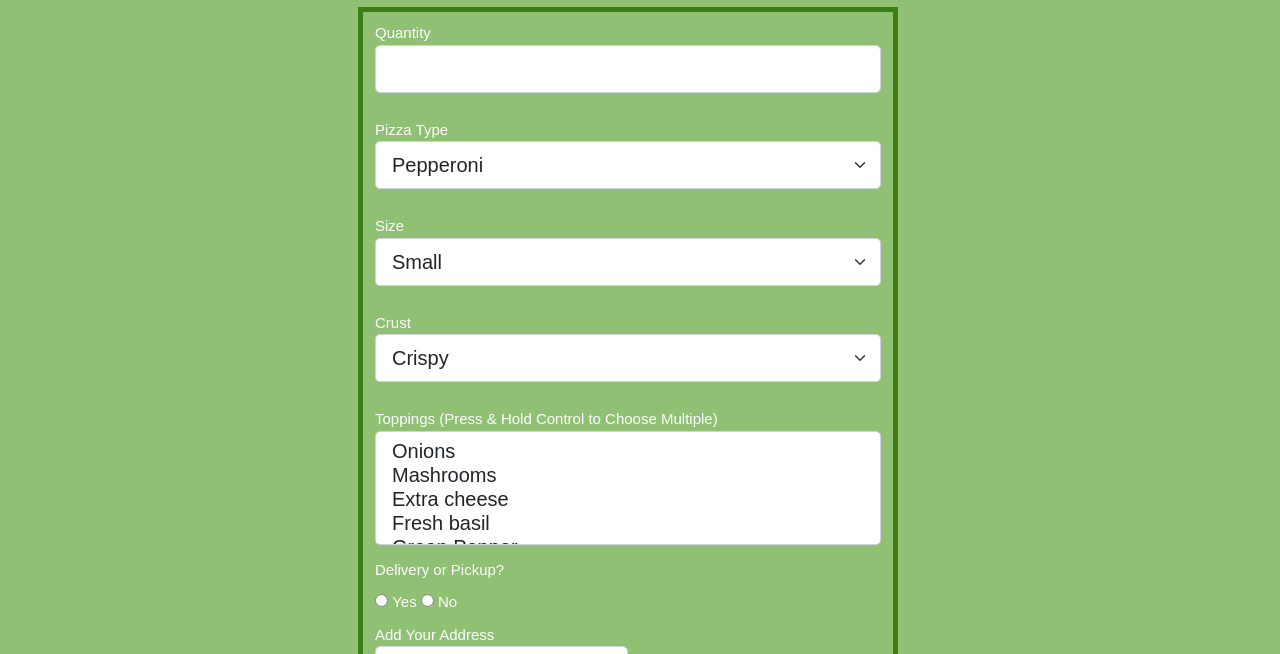
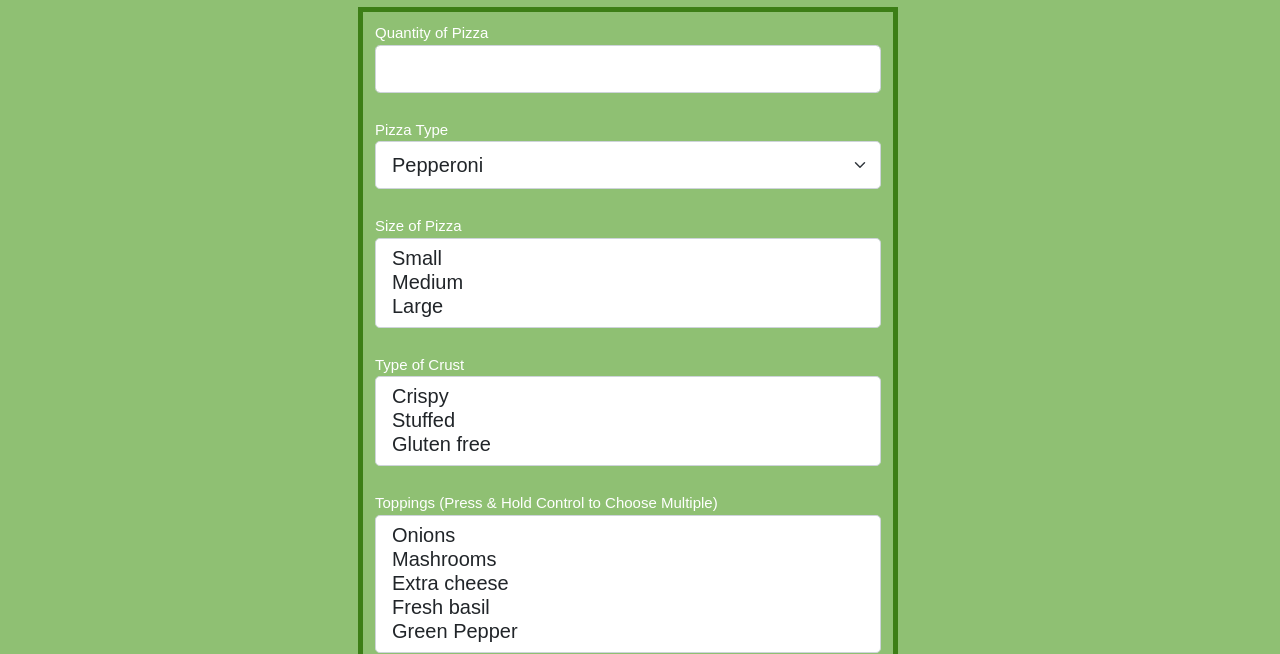
Before and after one commit to RobbinGIT/Top-Pizzas, a plain HTML site: page order.html in a window 1280 px wide. Shown: the part 143-797 px from the top of the page. Drawn offline with nearby package versions, Linux system fonts and the light colour scheme; a web font is replaced by a local one.

Commit message:
type of crust

```diff
--- a/css/style.css
+++ b/css/style.css
@@ -98,7 +98,7 @@ ul {
 
 .banner {
 	padding: 180px 0px;
-	background-image: url(img/banner-bg.jpg);
+	background-image: url(../img/banner-bg.jpg);
 	background-repeat: no-repeat;
 	background-size: cover;
 	background-position: center center;
--- a/order.html
+++ b/order.html
@@ -16,8 +16,7 @@
     <script src="https://unpkg.com/sweetalert/dist/sweetalert.min.js"></script>
     <script src="https://code.jquery.com/jquery-3.3.1.min.js" integrity="sha256-FgpCb/KJQlLNfOu91ta32o/NMZxltwRo8QtmkMRdAu8=" crossorigin="anonymous"></script>
     <script src="script/order.js"></script>
-    <link href="https://fonts.googleapis.com/css2?family=Ballet&family=Lovers+Quarrel&family=Pacifico&family=Shadows+Into+Light&display=swap"
-        rel="stylesheet">
+    <link href="https://fonts.googleapis.com/css2?family=Ballet&family=Lovers+Quarrel&family=Pacifico&family=Shadows+Into+Light&display=swap" rel="stylesheet">
 
 
     <title>Document</title>
@@ -53,10 +52,11 @@
             <div class="row form">
 
                 <div class="col-md-6 form2">
+
                     <div class="form-group">
 
                         <div class="form-group">
-                            <label for="name">Quantity</label>
+                            <label for="name">Quantity of Pizza</label>
                             <input type="number" class="form-control form-select-lg mb-3" name="" id="quantity">
                         </div>
 
@@ -72,18 +72,17 @@
                         </select>
                     </div>
                     <div class="form-group">
-                        <label for="name">Size</label>
-                        <select class="form-select form-select-lg mb-3" aria-label=".form-select-lg" id="size">
-
+                        <label for="name">Size of Pizza</label>
+                        <select class="form-select form-select-lg mb-3" aria-label=".form-select-lg" id="size" size="3">
                             <option value="0">Small</Small></option>
                             <option value="1">Medium</option>
                             <option value="2">Large</option>
                         </select>
                     </div>
+
                     <div class="form-group">
-                        <label for="name">Crust</label>
-                        <select class="form-select form-select-lg mb-3" aria-label=".form-select-lg" id="crust">
-
+                        <label for="name">Type of Crust</label>
+                        <select class="form-select form-select-lg mb-3" aria-label=".form-select-lg" id="crust" size="3">
                             <option value="0">Crispy</Small></option>
                             <option value="1">Stuffed</option>
                             <option value="2">Gluten free</option>
@@ -91,8 +90,7 @@
                     </div>
                     <div class="form-group">
                         <label for="name">Toppings (Press & Hold Control to Choose Multiple)</label>
-                      <select class="form-select form-select-lg mb-1" aria-label=".form-select-lg" id="topping" multiple>
-
+                      <select class="form-select form-select-lg mb-1" aria-label=".form-select-lg" id="topping" size="5" multiple>
                             <option value=" 0">Onions</Small></option>
                             <option value=" 1">Mashrooms</option>
                             <option value=" 2">Extra cheese</option>
@@ -108,9 +106,9 @@
                             <label for="deliver">Delivery or Pickup?</label>
                             <div>
                                 <input type="radio" id="yes" name="deliver">
-                                <label for="no">Yes</label>
+                                <label for="no">Delivered</label>
                                 <input type="radio" id="no" name="deliver">
-                                <label for="no">No</label>
+                                <label for="no">Pickup</label>
                             </div>
                         </div>
                         <div class="form-group location">
@@ -120,7 +118,7 @@
                     </div>
 
                     <div class="form-group">
-                        <input class="btn btn-primary" type="button" id="addToCart" value="Add to Cart">
+                        <input class="btn btn-danger" type="button" id="addToCart" value="Add to Cart">
                     </div>
                 </div>
 
@@ -147,7 +145,7 @@
                         <p id="bill"> <span id="totalCost"></span></p>
                     </div>
                     <div class="form-group text-center">
-                        <input class="btn btn-primary" type="button" id="checkout" value="Proceed to Checkout">
+                        <input class="btn btn-danger" type="button" id="checkout" value="Proceed to Checkout">
                     </div>
                 </div>
             </div>
```
